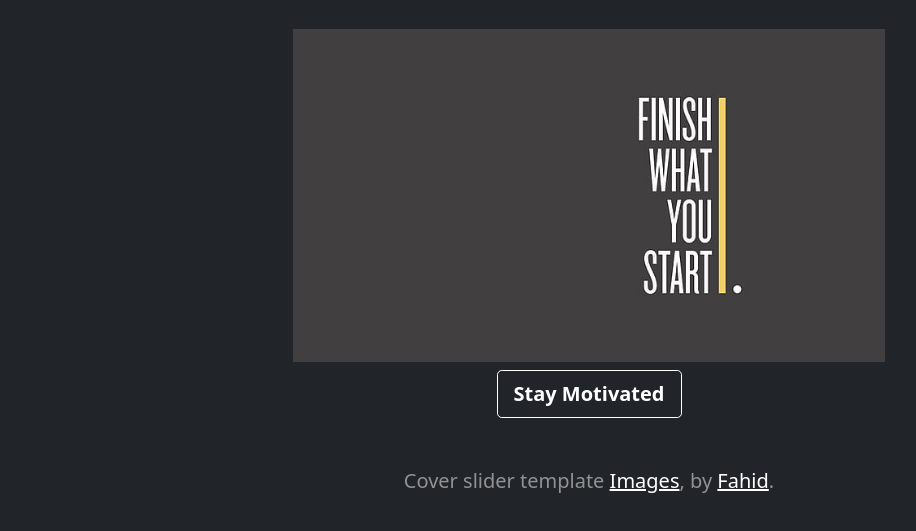
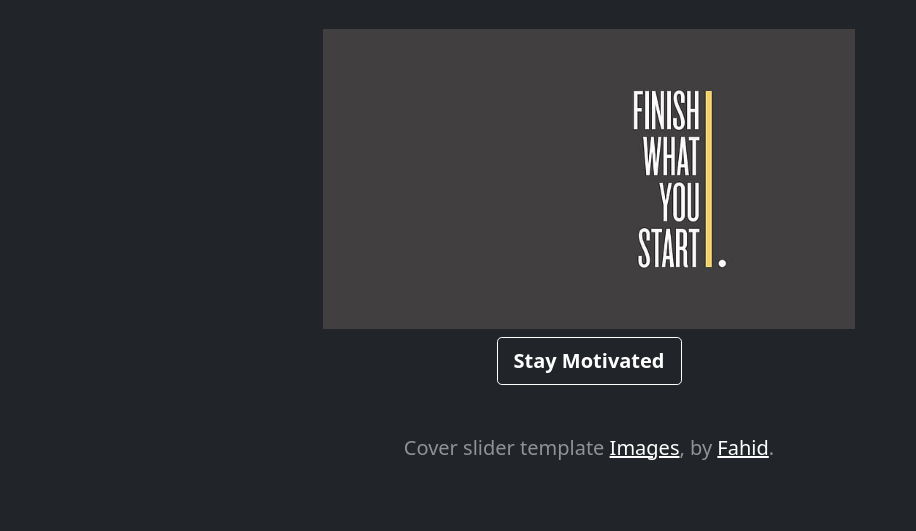
Before and after one commit to Fahid-Hossain/slider-image-js, a plain HTML site: page index.html in a window 1280 px wide. Shown: the part 53-584 px from the top of the page, without its empty margins (51-967 px from the left). Drawn offline with nearby package versions, Linux system fonts and the light colour scheme.

Commit message:
img width change

```diff
--- a/index.html
+++ b/index.html
@@ -42,7 +42,7 @@
         <main class="px-3 m-3 py-3">
             <!-- <h1>Cover your page.</h1> -->
           <div>
-            <img id="slider-img-id" class="" src="images/slider01.jpg" alt="" width="50%">
+            <img id="slider-img-id" class="" src="images/slider01.jpg" alt="" width="45%">
           </div>
             <p class="lead">
                 <a href="#" class="mt-2 btn btn-lg btn-secondary fw-bold border-white bg-dark">Stay Motivated</a>
```
